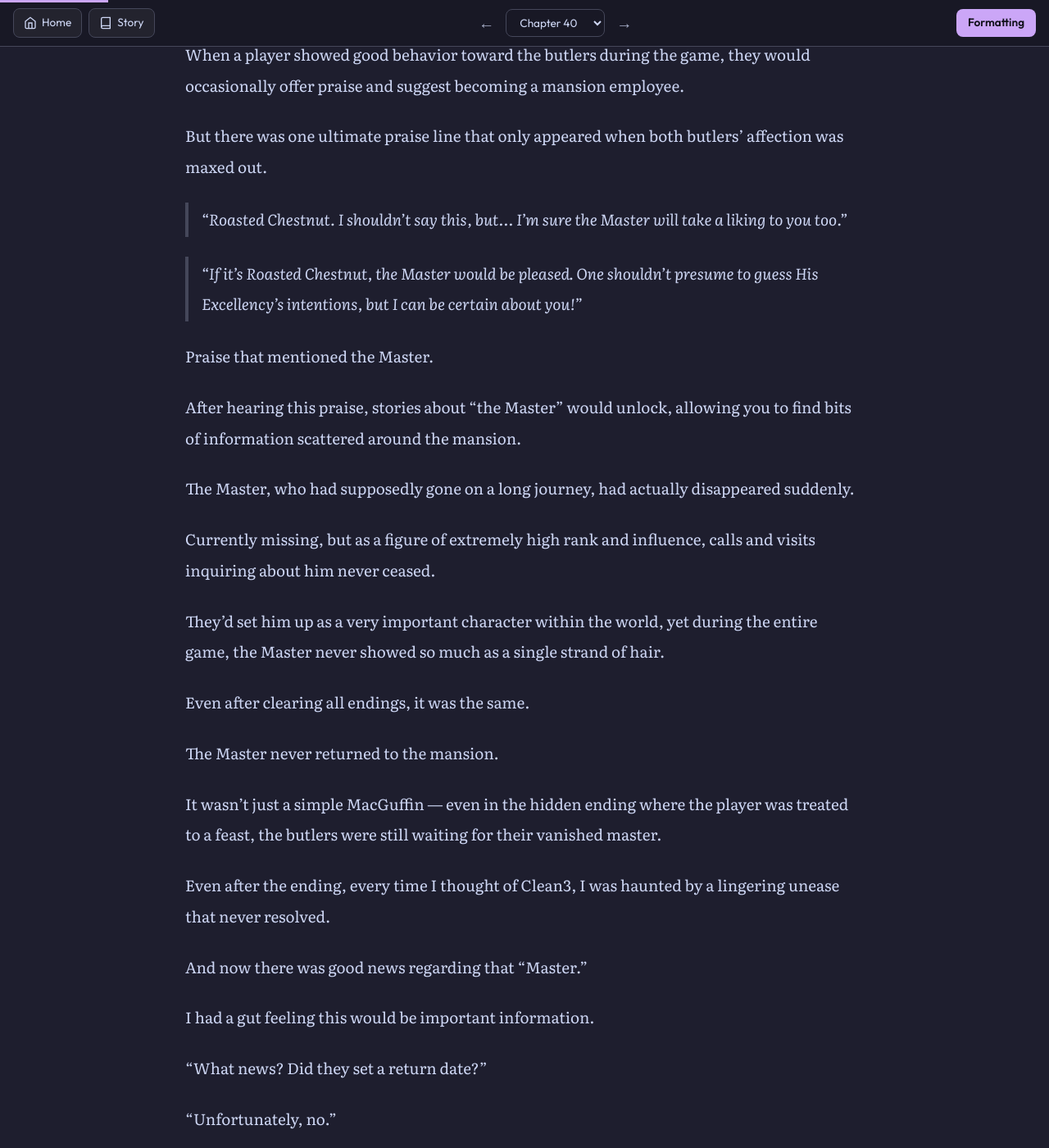
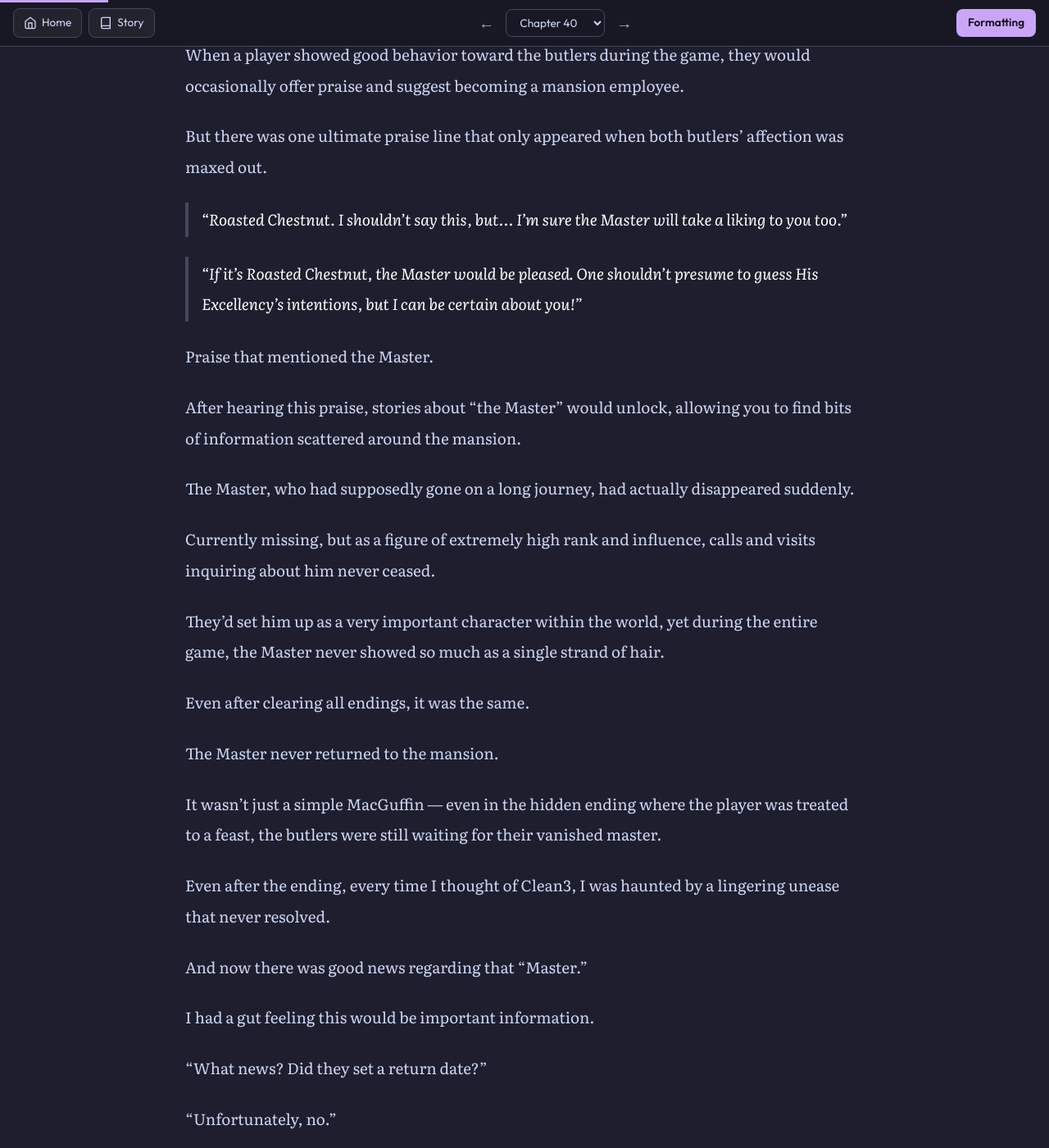
Before and after one commit to soleumn/soleumn.github.io, a Jekyll site: the page built from _chapters/eoshinki/ch40.md, in a window 1280 px wide and 1400 px high, scrolled down 1216 px. Shown: the whole window at 82% size. Built offline with Jekyll 4.4.1, drawn with Linux system fonts in a browser that asks for light colours; comment, search, counter and statistics services are not loaded.

Commit message:
Update webnovel.css

```diff
--- a/assets/css/webnovel.css
+++ b/assets/css/webnovel.css
@@ -248,7 +248,7 @@ html[data-theme="sepia"] .site-header,html[data-theme="sepia2"] .site-header,htm
   margin: 0 0 var(--para-gap);
   padding: 2px 0 2px 16px;
   border-left: 4px solid var(--borda-suave);
-  color: var(--texto-principal);
+  color: #fff;
   font-style: italic;
 }
 .post-content blockquote p { margin: 0 0 .8em; }
```
